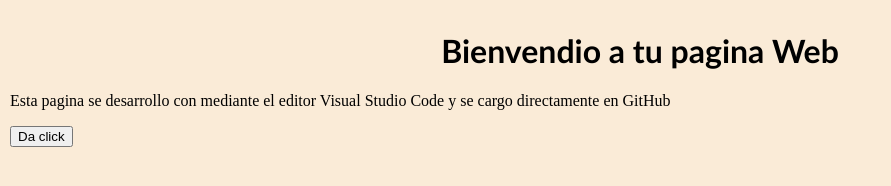
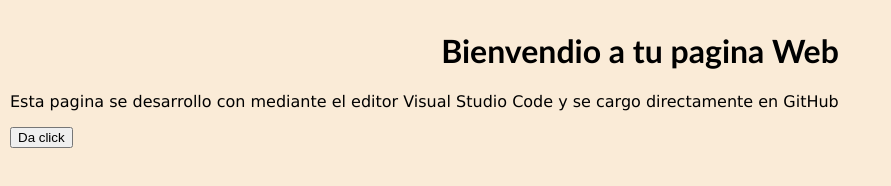
Before and after one commit to MiguelAlejandroGO/Proyecto2Git, a plain HTML site: page index.html in a window 1280 px wide. Shown: the whole page, without its empty margins (0-891 px from the left). Drawn offline with Linux system fonts and the light colour scheme; files that its build step writes are made by us from their sources.

Commit message:
Estilos de parrafos

```diff
--- a/css/style.css
+++ b/css/style.css
@@ -9,3 +9,9 @@ h1{
     font-weight: bold;
     font-family: 'Gill Sans', 'Gill Sans MT', Calibri, 'Trebuchet MS', sans-serif;
 }
+p{
+    font-size: 16px;
+    text-align: justify;
+    font-family: Verdana, Geneva, Tahoma, sans-serif;
+    font-variant: initial;
+}
```
